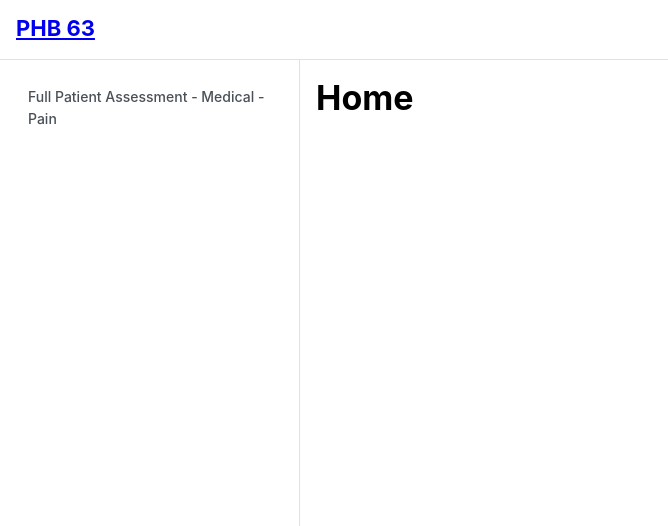
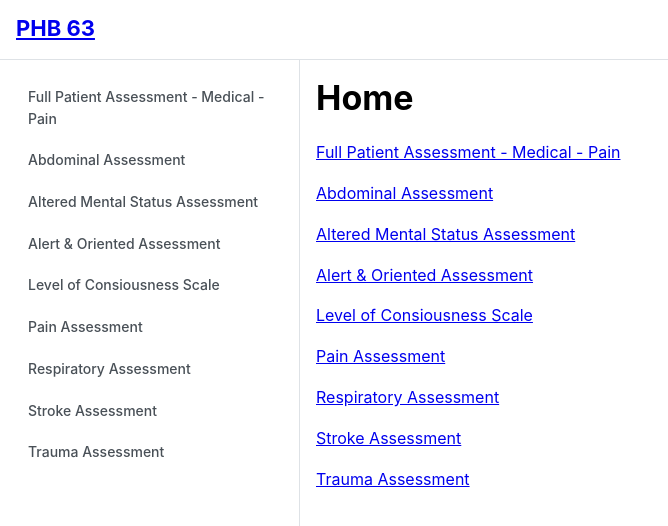
Before and after one commit to francisli/phb-study, a React (Vite) app: page /#/ in a window 1280 px wide. Shown: the top 526 px of the page, without its empty margins (0-668 px from the left). Built offline with nearby package versions, Linux system fonts and the light colour scheme.

Commit message:
Add more study guides

```diff
--- /dev/null
+++ b/public/data/AbdominalAssessment.json
@@ -0,0 +1 @@
+["TRD\n\nT: Tenderness", "R: Rigidity", "D: Distension"]
--- /dev/null
+++ b/public/data/AoAssessment.json
@@ -0,0 +1,6 @@
+[
+  "PPTE\n\nP: Person\nWhat is your name?",
+  "P: Place\nWhat city are you in?",
+  "T: Time\nWhat day of the week is it?",
+  "E: Event\nDo you know why we're here?"
+]
--- /dev/null
+++ b/public/data/LocAssessment.json
@@ -0,0 +1 @@
+["AVPU\n\nA: Alert", "V: Verbal", "P: Pain", "U: Unresponsive"]
--- a/src/components/Quiz.jsx
+++ b/src/components/Quiz.jsx
@@ -9,7 +9,7 @@ const QUIZ_STATE_HIDDEN = 0;
 const QUIZ_STATE_HINT = 1;
 
 function Quiz({ title, filename }) {
-  const [states, setStates] = useState([]);
+  const [data, setData] = useState([]);
   const [state, setState] = useState(STATE_INTRO);
   const [index, setIndex] = useState(0);
   const [subindex, setSubindex] = useState(0);
@@ -18,10 +18,15 @@ function Quiz({ title, filename }) {
   const [endTime, setEndTime] = useState();
 
   useEffect(() => {
+    setState(STATE_INTRO);
+    setIndex(0);
+    setSubindex(0);
+    setQuizState(QUIZ_STATE_HIDDEN);
+
     if (filename) {
       fetch(`/phb-study/data/${filename}`)
         .then((response) => response.json())
-        .then((data) => setStates(data));
+        .then((newData) => setData(newData));
     }
   }, [filename]);
 
@@ -37,7 +42,7 @@ function Quiz({ title, filename }) {
     setQuizState(QUIZ_STATE_HINT);
   }
 
-  const contents = states[index];
+  const contents = data[index];
   const lines = contents?.split("\n");
 
   function showAnswer() {
@@ -59,7 +64,7 @@ function Quiz({ title, filename }) {
     setQuizState(QUIZ_STATE_HIDDEN);
     // advance index, reset subindex
     const newIndex = index + 1;
-    if (newIndex >= states.length) {
+    if (newIndex >= data.length) {
       setState(STATE_END);
       setEndTime(new Date());
     } else {
--- a/src/routes.json
+++ b/src/routes.json
@@ -3,5 +3,45 @@
     "title": "Full Patient Assessment - Medical - Pain",
     "path": "/patient-assessment-medical",
     "filename": "AssessmentMedical.json"
+  },
+  {
+    "title": "Abdominal Assessment",
+    "path": "/abdominal-assessment",
+    "filename": "AbdominalAssessment.json"
+  },
+  {
+    "title": "Altered Mental Status Assessment",
+    "path": "/altered-assessment",
+    "filename": "AlteredAssessment.json"
+  },
+  {
+    "title": "Alert & Oriented Assessment",
+    "path": "/alert-oriented-assessment",
+    "filename": "/AoAssessment.json"
+  },
+  {
+    "title": "Level of Consiousness Scale",
+    "path": "/level-of-consciousness",
+    "filename": "/LocAssessment.json"
+  },
+  {
+    "title": "Pain Assessment",
+    "path": "/pain-assessment",
+    "filename": "PainAssessment.json"
+  },
+  {
+    "title": "Respiratory Assessment",
+    "path": "/respiratory-assessment",
+    "filename": "RespiratoryAssessment.json"
+  },
+  {
+    "title": "Stroke Assessment",
+    "path": "/stroke-assessment",
+    "filename": "StrokeAssessment.json"
+  },
+  {
+    "title": "Trauma Assessment",
+    "path": "/trauma-assessment",
+    "filename": "TraumaAssessment.json"
   }
 ]
--- a/src/routes/Home.jsx
+++ b/src/routes/Home.jsx
@@ -1,7 +1,21 @@
-import { Title } from "@mantine/core";
+import { Stack, Title } from "@mantine/core";
+import { Link } from "react-router-dom";
+
+import ROUTES from "../routes.json";
 
 function Home() {
-  return <Title>Home</Title>;
+  return (
+    <>
+      <Title mb="lg">Home</Title>
+      <Stack>
+        {ROUTES.map((r) => (
+          <Link to={r.path} key={r.path}>
+            {r.title}
+          </Link>
+        ))}
+      </Stack>
+    </>
+  );
 }
 
 export default Home;
```
Also changed, not shown: public/data/AlteredAssessment.json (added, +11 -0 lines), public/data/PainAssessment.json (added, +8 -0 lines), public/data/RespiratoryAssessment.json (added, +7 -0 lines), public/data/StrokeAssessment.json (added, +8 -0 lines), public/data/TraumaAssessment.json (added, +15 -0 lines).
